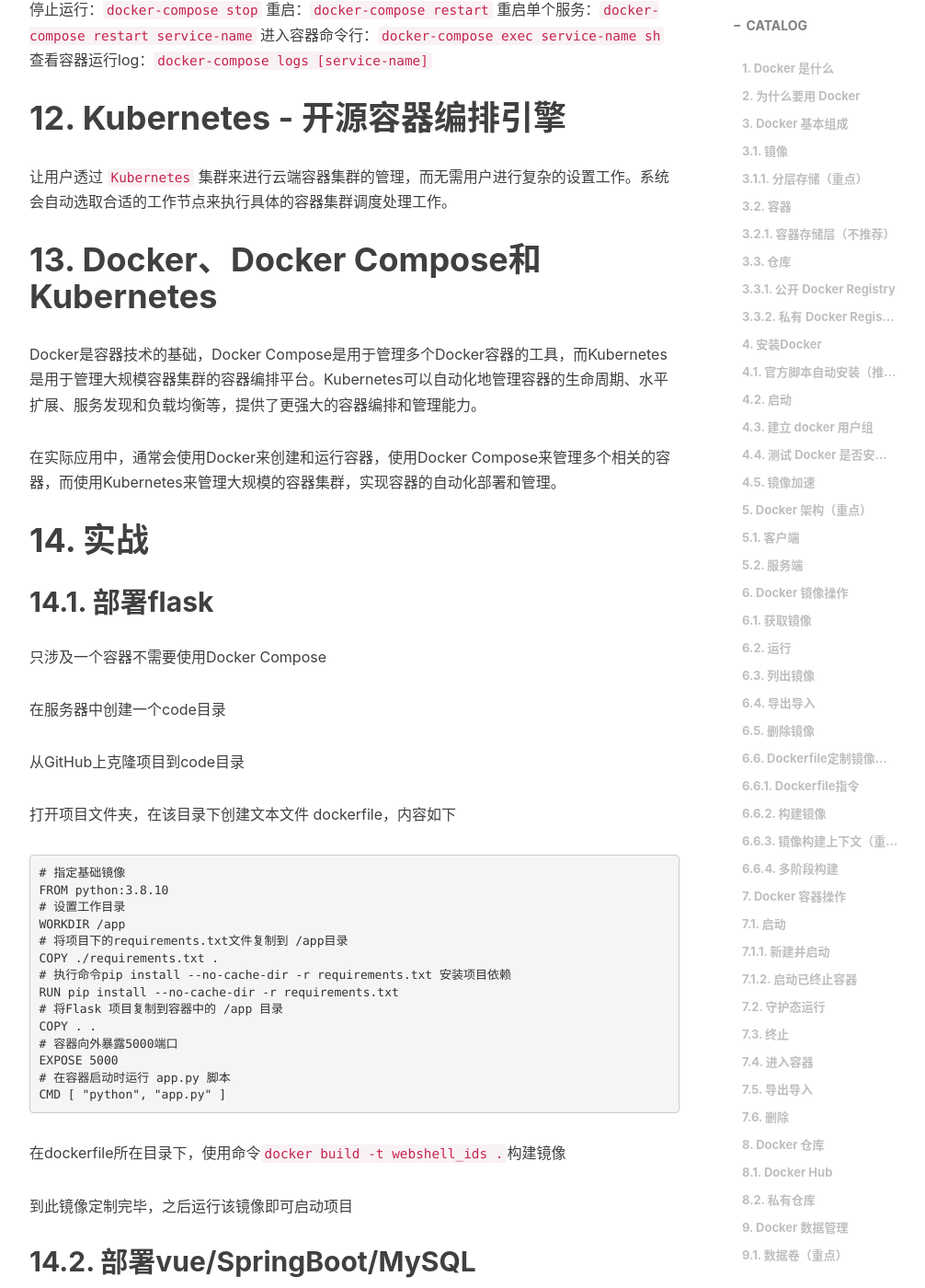
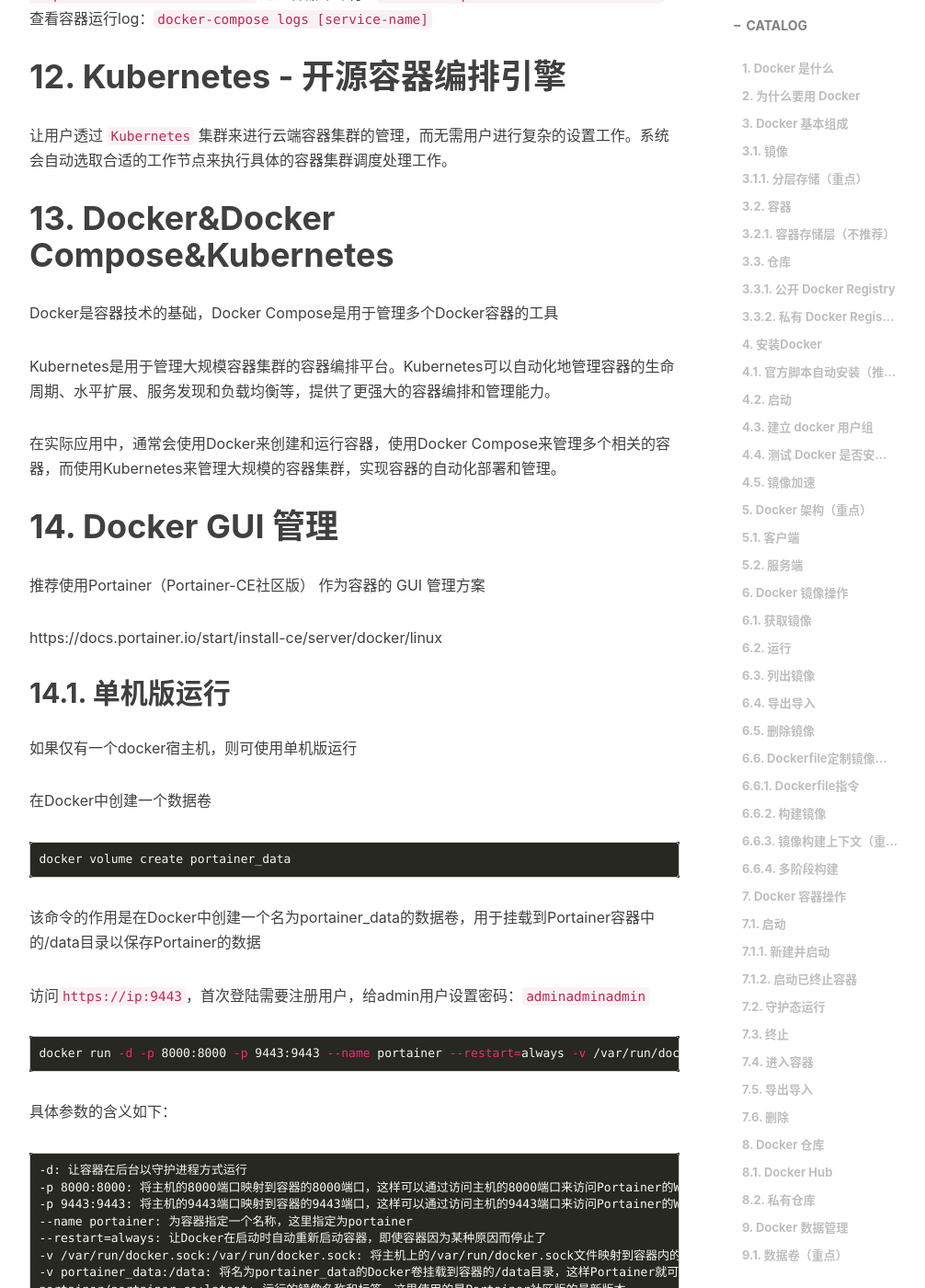
Before and after one commit to Wh0ami-hy/Wh0ami-hy.github.io, a Jekyll site: the page built from _posts/2023-01-20-Docker.md, in a window 1280 px wide and 1400 px high, scrolled down 20580 px. Shown: the whole window at 92% size, without its empty margins (233-1239 px from the left). Built offline with Jekyll 4.4.1, drawn with Linux system fonts in a browser that asks for light colours; nearby versions of some CDN libraries; comment, search, counter and statistics services are not loaded; some of the changed text lies outside the part shown.

````diff
--- a/_posts/2023-01-20-Docker.md
+++ b/_posts/2023-01-20-Docker.md
@@ -47,7 +47,7 @@ eg：删除前一层文件的操作，实际不是真的删除前一层的文件
 
 镜像是静态的定义，**容器是镜像运行时的实体**。容器可以被创建、启动、停止、删除、暂停等
 
-**容器的实质是进程**，但与直接在宿主执行的进程不同，容器进程运行于属于**自己的独立的命名空间**（ the same namespace for a set of resources and processes, but those namespaces refer to distinct resources. Resources may exist in multiple spaces）
+**容器的实质是进程**，但与直接在宿主执行的进程不同，**容器进程运行于属于自己的独立的命名空间**（ the same namespace for a set of resources and processes, but those namespaces refer to distinct resources. Resources may exist in multiple spaces）
 
 Docker 不是虚拟机，**容器中的应用都应该以前台执行**，而不是像虚拟机、物理机里面那样，用 `systemd` 去启动后台服务，**容器内没有后台服务的概念**。
 
@@ -409,9 +409,7 @@ docker build [选项] <上下文路径/URL/->
 
 ## 7.2. 守护态运行
 
-更多的时候，需要**让 Docker 在后台运行**而不是直接把执行命令的结果输出在当前宿主机下。此时，可以通过添加 `-d` 参数来实现
-
-命令主要为 `docker run -d`
+更多的时候，需要**让 Docker 在后台运行**，而不是直接把执行命令的结果输出在当前宿主机下。此时，可以通过添加 `-d` 参数来实现 `docker run -d`
 
 **注：** 容器是否会长久运行和 `docker run` 指定的命令有关，和 `-d` 参数无关
 
@@ -427,11 +425,13 @@ docker build [选项] <上下文路径/URL/->
 
 ## 7.4. 进入容器
 
-推荐使用 `docker exec` 命令
+推荐 `docker exec` 命令，`docker exec` command allows you to run commands inside a Docker container
 
-只用 `-i` 参数时，由于没有分配伪终端，界面没有我们熟悉的 Linux 命令提示符，但命令执行结果仍然可以返回。
+使用`-it` 参数，可以看到我们熟悉的 Linux 命令提示符
 
-当 `-i` `-t` 参数一起使用时，则可以看到我们熟悉的 Linux 命令提示符
+```
+eg：docker exec -it container-name bash
+```
 
 ## 7.5. 导出导入
 
@@ -696,57 +696,23 @@ volumes:
 
 让用户透过 `Kubernetes` 集群来进行云端容器集群的管理，而无需用户进行复杂的设置工作。系统会自动选取合适的工作节点来执行具体的容器集群调度处理工作。
 
-# 13. Docker、Docker Compose和Kubernetes
+# 13. Docker&Docker Compose&Kubernetes
 
 
-Docker是容器技术的基础，Docker Compose是用于管理多个Docker容器的工具，而Kubernetes是用于管理大规模容器集群的容器编排平台。Kubernetes可以自动化地管理容器的生命周期、水平扩展、服务发现和负载均衡等，提供了更强大的容器编排和管理能力。
+Docker是容器技术的基础，Docker Compose是用于管理多个Docker容器的工具
+
+Kubernetes是用于管理大规模容器集群的容器编排平台。Kubernetes可以自动化地管理容器的生命周期、水平扩展、服务发现和负载均衡等，提供了更强大的容器编排和管理能力。
 
 在实际应用中，通常会使用Docker来创建和运行容器，使用Docker Compose来管理多个相关的容器，而使用Kubernetes来管理大规模的容器集群，实现容器的自动化部署和管理。
 
 
-# 14. 实战
-
-## 14.1. 部署flask
-
-只涉及一个容器不需要使用Docker Compose
-
-在服务器中创建一个code目录
-
-从GitHub上克隆项目到code目录
-
-打开项目文件夹，在该目录下创建文本文件 dockerfile，内容如下
-```txt
-# 指定基础镜像
-FROM python:3.8.10
-# 设置工作目录
-WORKDIR /app
-# 将项目下的requirements.txt文件复制到 /app目录
-COPY ./requirements.txt .
-# 执行命令pip install --no-cache-dir -r requirements.txt 安装项目依赖
-RUN pip install --no-cache-dir -r requirements.txt
-# 将Flask 项目复制到容器中的 /app 目录
-COPY . .
-# 容器向外暴露5000端口
-EXPOSE 5000
-# 在容器启动时运行 app.py 脚本
-CMD [ "python", "app.py" ]
-```
-
-在dockerfile所在目录下，使用命令`docker build -t webshell_ids .`构建镜像
-
-到此镜像定制完毕，之后运行该镜像即可启动项目
-
-## 14.2. 部署vue/SpringBoot/MySQL
-
-要在Ubuntu 18上部署Vue.js、Spring Boot和MySQL，可以使用Docker来容器化这些应用程序，并使用Docker Compose来管理它们
-
-# 15. Docker GUI 管理
+# 14. Docker GUI 管理
 
 推荐使用Portainer（Portainer-CE社区版） 作为容器的 GUI 管理方案
 
 https://docs.portainer.io/start/install-ce/server/docker/linux
 
-## 15.1. 单机版运行
+## 14.1. 单机版运行
 
 如果仅有一个docker宿主机，则可使用单机版运行
 
@@ -876,8 +845,8 @@ volumes：存储 Docker 数据卷的相关数据，包括数据卷文件和元
 networks：存储 Docker 网络的相关数据，包括网络配置和元数据等。
 ```
 
-Docker 配置目录：这是 Docker 引擎的配置目录，通常包括一些配置文件和证书等。在 Linux 系统中，默认配置目录为 `/etc/docker`。
+Docker 配置目录：这是 Docker 引擎的配置目录，通常包括一些配置文件和证书等。在 Linux 系统中，默认配置目录为 `/etc/docker`
 
-Docker 日志目录：这是 Docker 引擎的日志目录，通常包括 Docker 引擎和容器的日志文件。在 Linux 系统中，默认日志目录为 `/var/log/docker`。
+Docker 日志目录：这是 Docker 引擎的日志目录，通常包括 Docker 引擎和容器的日志文件。在 Linux 系统中，默认日志目录为 `/var/log/docker`
 
 Docker 工作目录：这是 Docker 引擎的工作目录，通常用于存储一些临时文件和脚本等。在 Linux 系统中，默认工作目录为 `/var/lib/docker/tmp`
````
Also changed, not shown: other parts of _posts/2023-01-20-Docker.md (+8 -5 lines), _posts/2023-07-26-Docker实践.md (added, +176 -0 lines).
